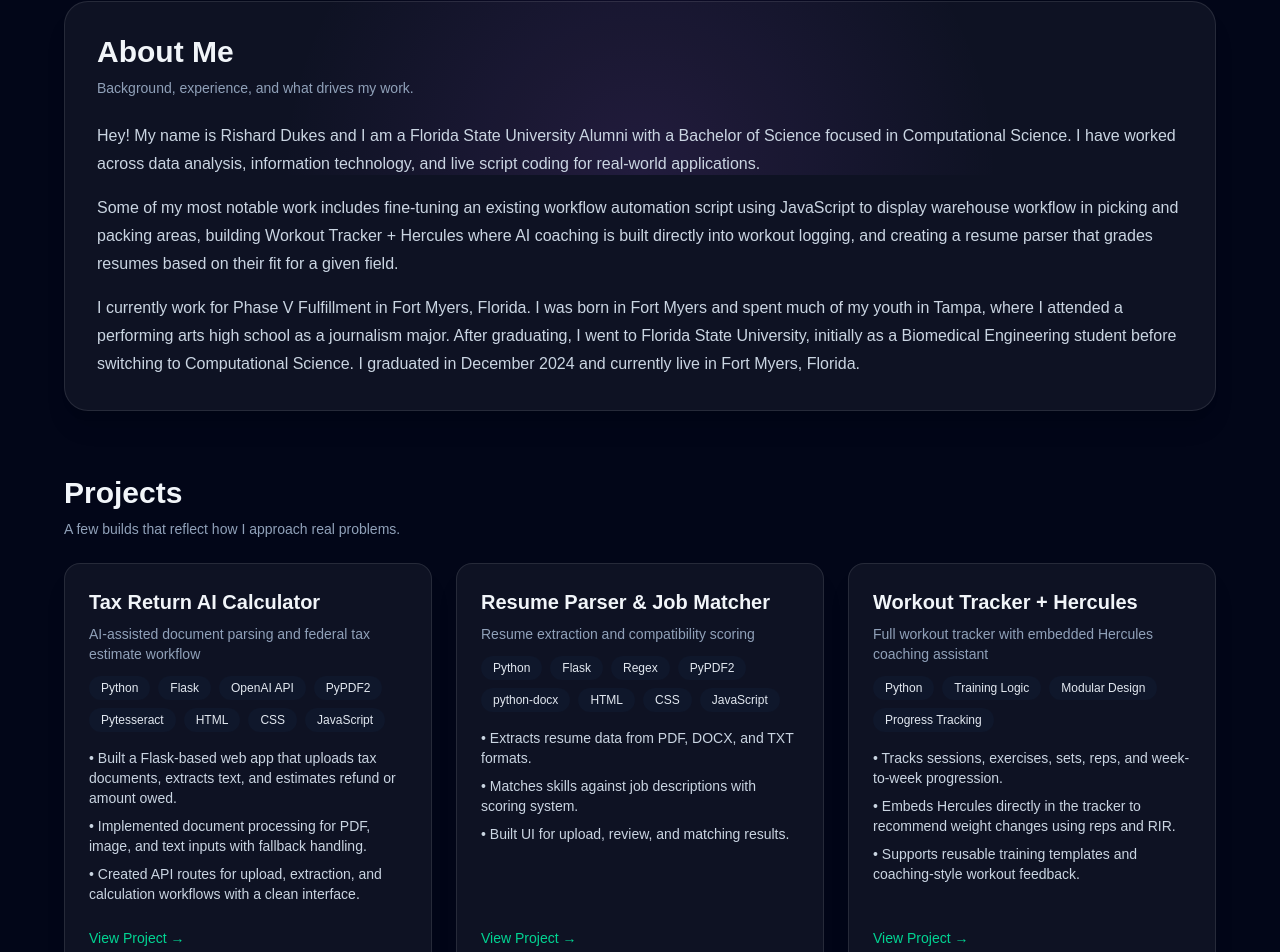
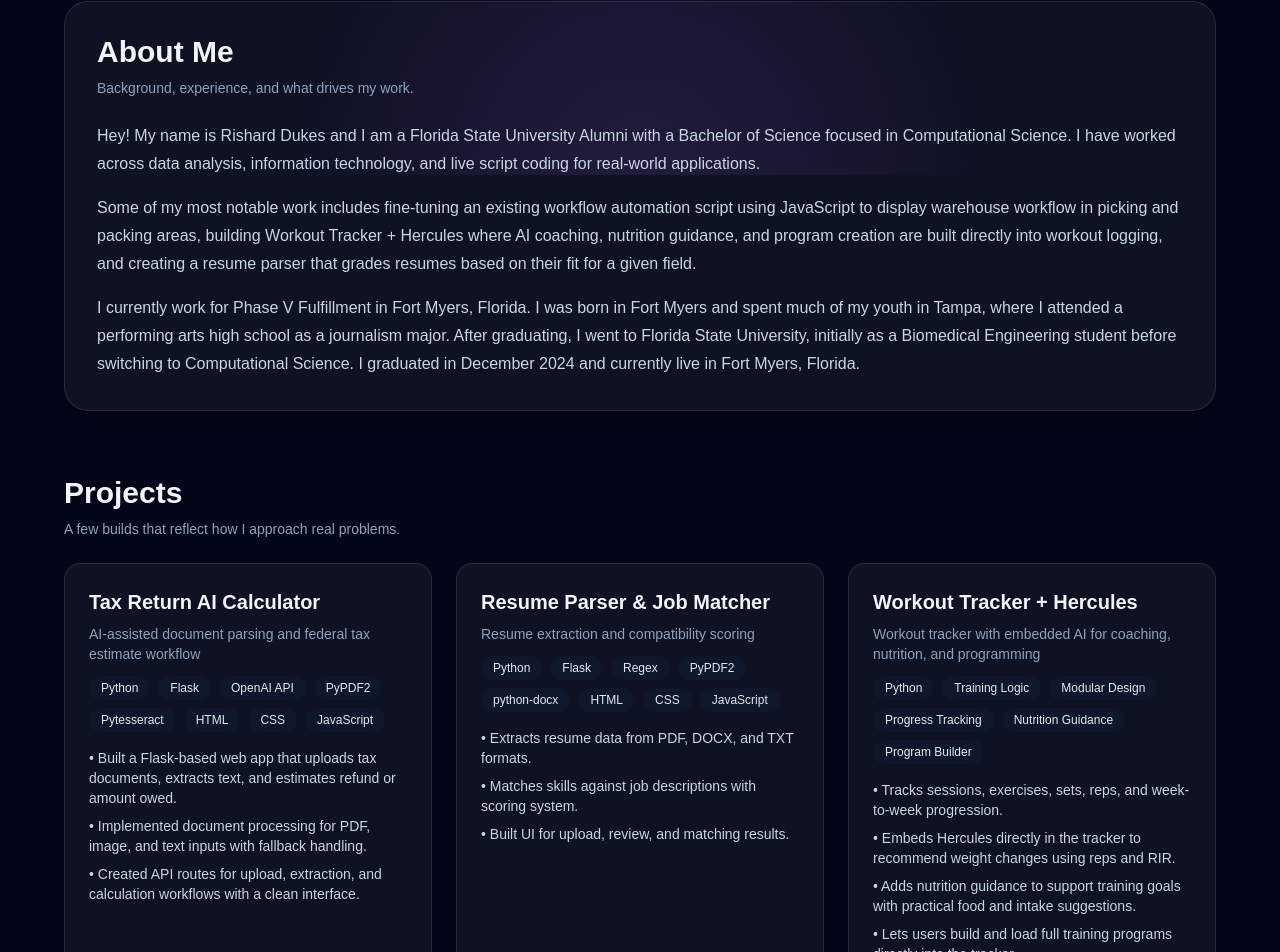
Before and after one commit to RishardDukes/rishard-portfolio-site, a Next.js app: page / in a window 1280 px wide. Shown: the part 625-1577 px from the top of the page. Built offline with nearby package versions, Linux system fonts and the light colour scheme.

Commit message:
Expand Hercules with nutrition and program features

```diff
--- a/app/page.tsx
+++ b/app/page.tsx
@@ -36,12 +36,13 @@ export default function RishardPortfolio() {
     },
     {
       title: "Workout Tracker + Hercules",
-      tagline: "Full workout tracker with embedded Hercules coaching assistant",
-      stack: ["Python", "Training Logic", "Modular Design", "Progress Tracking"],
+      tagline: "Workout tracker with embedded AI for coaching, nutrition, and programming",
+      stack: ["Python", "Training Logic", "Modular Design", "Progress Tracking", "Nutrition Guidance", "Program Builder"],
       bullets: [
         "Tracks sessions, exercises, sets, reps, and week-to-week progression.",
         "Embeds Hercules directly in the tracker to recommend weight changes using reps and RIR.",
-        "Supports reusable training templates and coaching-style workout feedback.",
+        "Adds nutrition guidance to support training goals with practical food and intake suggestions.",
+        "Lets users build and load full training programs directly into the tracker.",
       ],
       link: "https://github.com/RishardDukes/portfolio",
     },
@@ -143,7 +144,7 @@ export default function RishardPortfolio() {
             </p>
             <p>
               Some of my most notable work includes fine-tuning an existing workflow automation script using JavaScript to display warehouse workflow
-              in picking and packing areas, building Workout Tracker + Hercules where AI coaching is built directly into workout logging, and creating a resume parser
+              in picking and packing areas, building Workout Tracker + Hercules where AI coaching, nutrition guidance, and program creation are built directly into workout logging, and creating a resume parser
               that grades resumes based on their fit for a given field.
             </p>
             <p>
```
